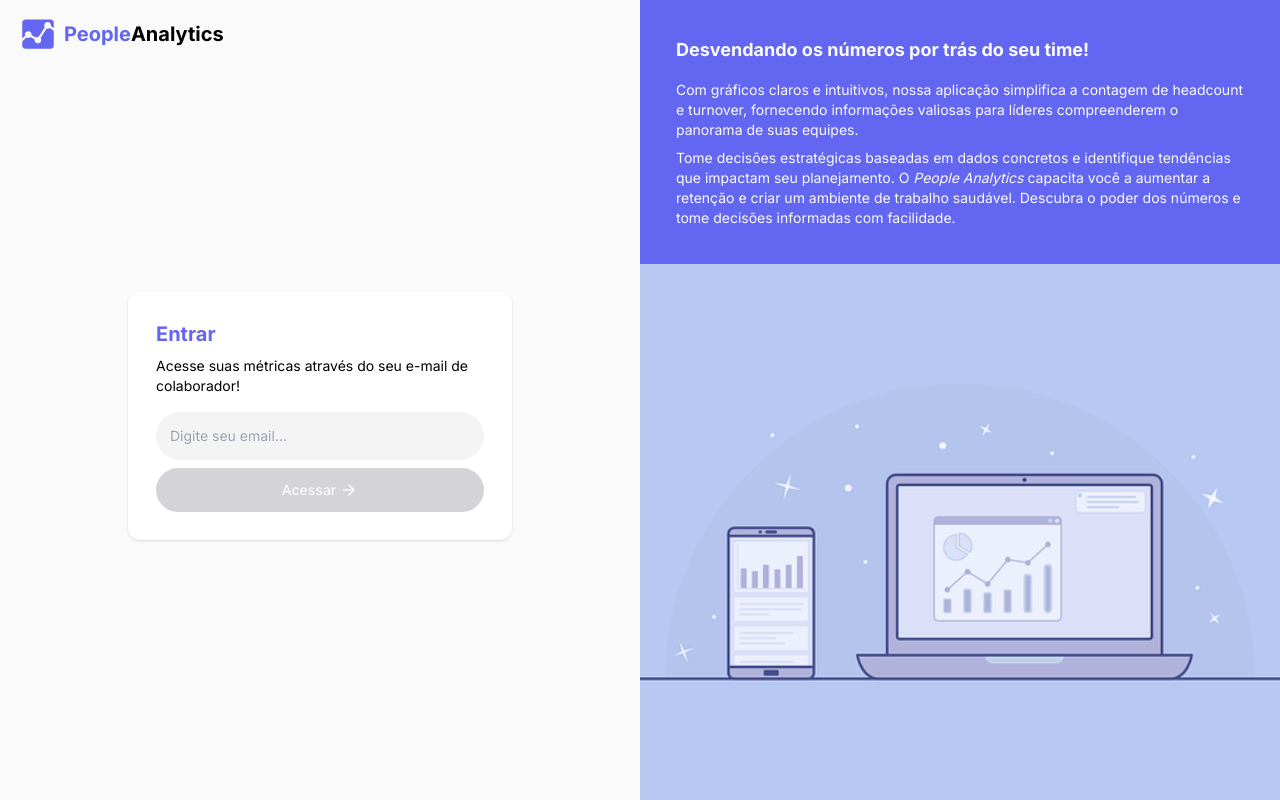
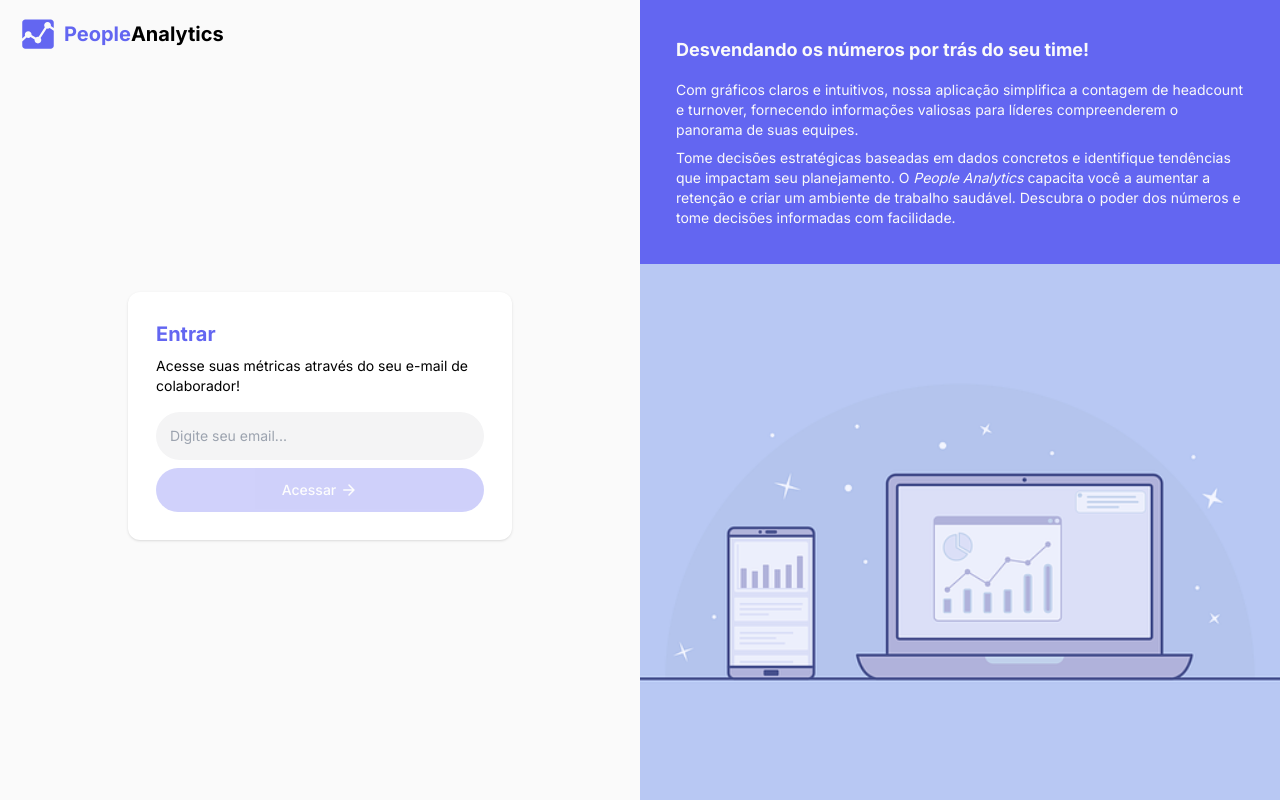
Before and after one commit to turevel/people-analytics, a React (Vite) app in the folder frontend/: page /login in a window 1280 px wide. Built offline with nearby package versions, Linux system fonts and the light colour scheme.

Commit message:
fix: background color when button is disabled

```diff
--- a/frontend/src/components/LoginForm/LoginFormSubmit.tsx
+++ b/frontend/src/components/LoginForm/LoginFormSubmit.tsx
@@ -7,7 +7,7 @@ interface Props {
 function LoginFormSubmit({ disabled }: Props) {
 	return (
 		<button
-			className="flex cursor-pointer items-center justify-center gap-1 rounded-3xl bg-indigo-500 p-3 text-sm font-medium text-zinc-50 hover:bg-indigo-400 disabled:cursor-not-allowed disabled:bg-zinc-300"
+			className="flex cursor-pointer items-center justify-center gap-1 rounded-3xl bg-indigo-500 p-3 text-sm font-medium text-zinc-50 hover:bg-indigo-400 disabled:cursor-not-allowed disabled:opacity-30"
 			disabled={disabled}
 			type="submit"
 		>
```
